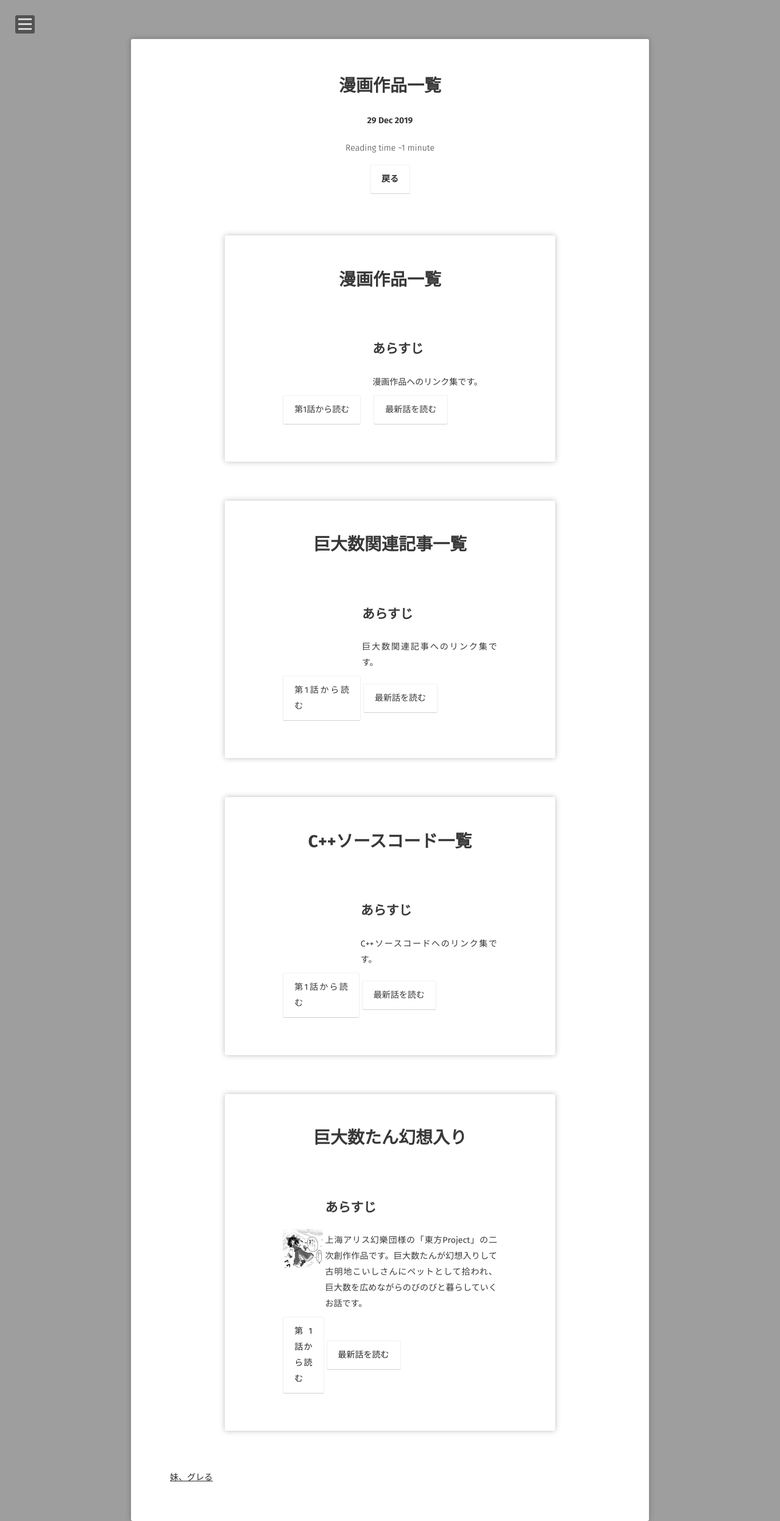
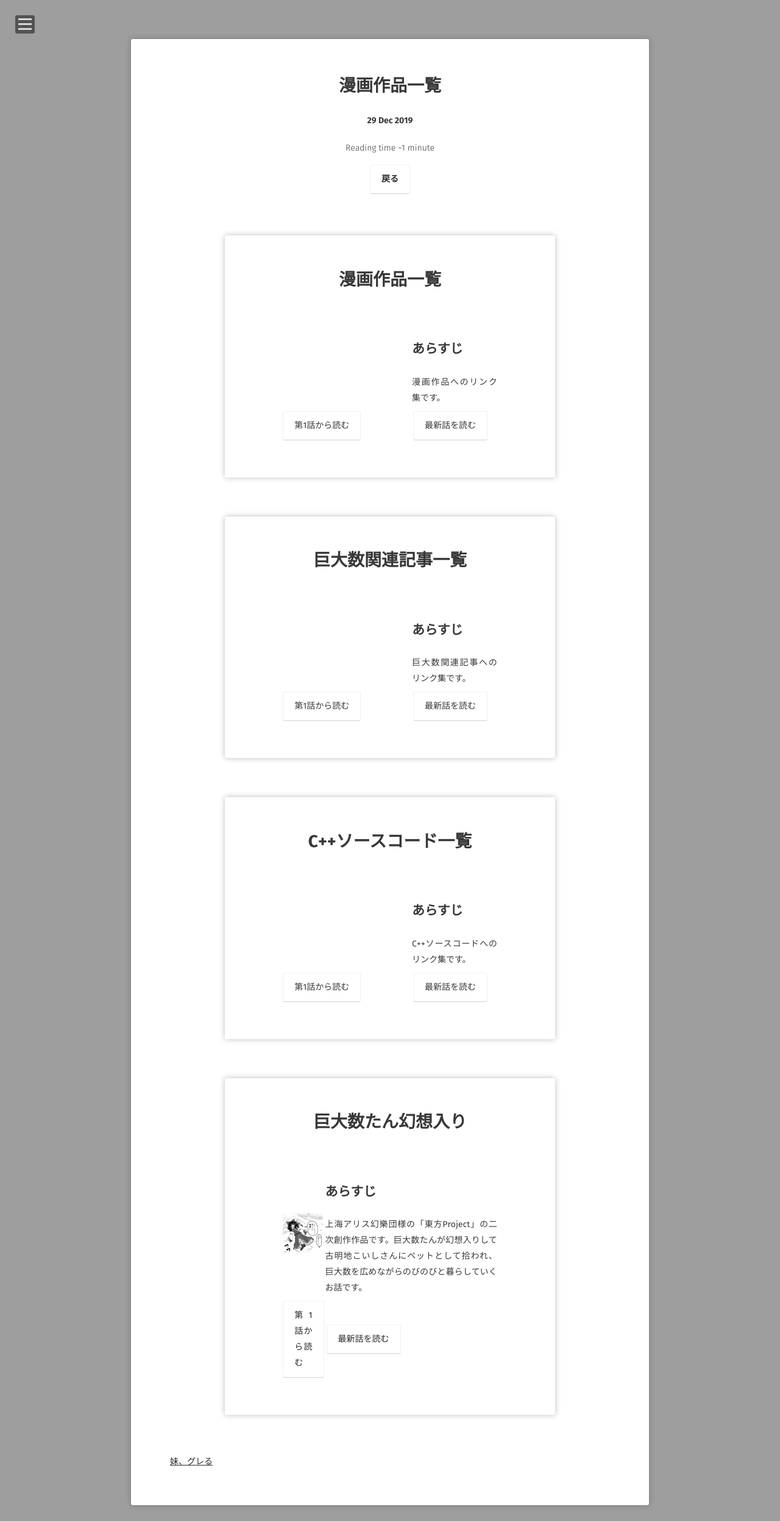
Before and after one commit to p-adic/p-adic.github.io, a Jekyll site: the page built from _posts/projects/0000-00-00-cartoon.md, in a window 1280 px wide. Shown: the whole page at 61% size. Built offline with Jekyll 4.4.1, drawn with Linux system fonts in a browser that asks for light colours; some web fonts are replaced; after the commit the page ends 2468 px from its top, so only the background shows below that.

Commit message:
Update 0000-00-00-cartoon.md

```diff
--- a/_posts/projects/0000-00-00-cartoon.md
+++ b/_posts/projects/0000-00-00-cartoon.md
@@ -22,7 +22,7 @@ comments: true
           <td rowspan="2" colspan="2">
             <img src = "{{ post.url[0] }}">
           </td>
-          <td colspan="4">
+          <td colspan="4" width="40%">
             <h2>あらすじ</h2>
           </td>
         </tr>
```
